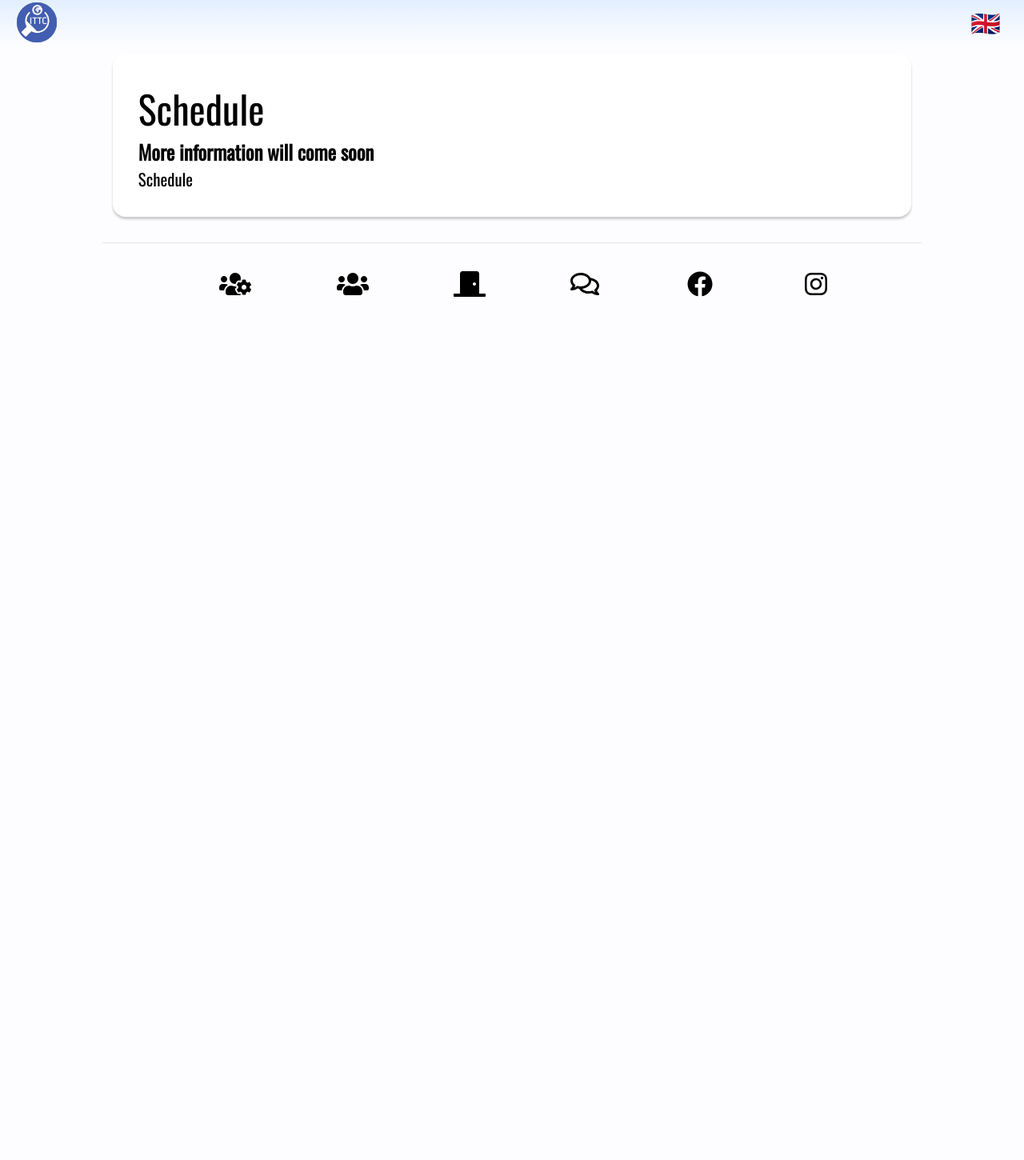
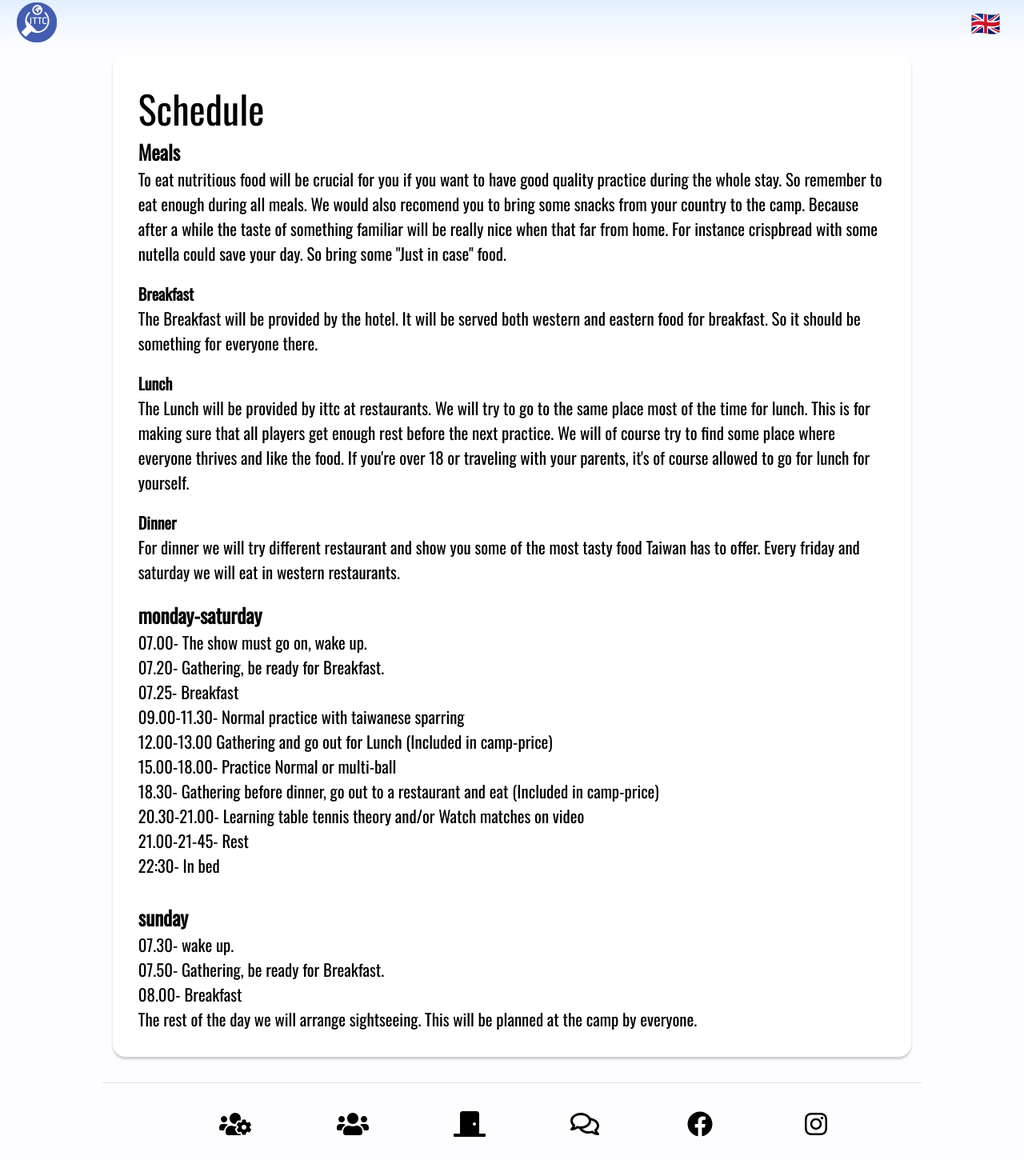
Before and after one commit to mikkelgud/InternationalTableTennisCamp, a React (Create React App) app: page /stay/Taiwan/schedule in a window 1280 px wide. Shown: the whole page at 80% size. Before the commit the page ends 800 px from the top, so only its background shows below. Built offline with nearby package versions, Linux system fonts and the light colour scheme.

Commit message:
Added schedule and corrected details

```diff
--- a/src/components/camps/taiwanCamp/TaiwanPrices.js
+++ b/src/components/camps/taiwanCamp/TaiwanPrices.js
@@ -31,10 +31,11 @@ export default function Expences(props) {
     <li>Camp T-shirt.</li>
       </ul>
       </StyledText>
-      <StyledH3>Prices</StyledH3>
+      <StyledH3>Prices for players</StyledH3>
       <StyledText>
           <ul>
-          <StyledList>Whole camp of 16 days:<br/>--> 11 000 Norwegian krones (or equivalent in euro). </StyledList>
+          <StyledList>Whole camp of 16 days for players:<br/>--> 11 000 Norwegian krones (or equivalent in euro). </StyledList>
+          <StyledList>Whole camp of 16 days traveling companions 9 000 Norwegian </StyledList>
           <StyledList>+ flight (from 6-7000 NOK)</StyledList>
           </ul>
       </StyledText>
--- a/src/components/camps/taiwanCamp/TaiwanSchedule.js
+++ b/src/components/camps/taiwanCamp/TaiwanSchedule.js
@@ -4,6 +4,7 @@ import StyledDiv from '../../../styleguides/StyledTextBoxDiv';
 import { StyledTextSectionHeader } from '../../../styleguides/StyledSectionHeader';
 import { ScrollTop } from '../../../utils/ScrollToTopp';
 import { StyledSTextSectionHeader } from '../../../styleguides/StyledSemiTextSectionHeader';
+import { StyledH3 } from '../../../styleguides/Styledh3';
 
 
 export default function TaiwanSchedule() {
@@ -14,11 +15,58 @@ export default function TaiwanSchedule() {
                 Schedule
             </StyledTextSectionHeader>
             <StyledSTextSectionHeader>
-                More information will come soon
+            Meals
             </StyledSTextSectionHeader>
             <StyledText>
-        Schedule
-
+                To eat nutritious food will be crucial for you if you want to have good quality practice during the whole stay.
+                So remember to eat enough during all meals.
+                We would also recomend you to bring some snacks from your country to the camp.
+                Because after a while the taste of something familiar will be really nice when that far from home.
+                For instance crispbread with some nutella could save your day. So bring some "Just in case" food.
+                </StyledText><br/>
+                <StyledH3>Breakfast</StyledH3>
+                <StyledText>
+                The Breakfast will be provided by the hotel.
+                It will be served both western and eastern food for breakfast.
+                So it should be something for everyone there.
+            </StyledText><br/>
+            <StyledH3>Lunch</StyledH3>
+                <StyledText>
+                The Lunch will be provided by ittc at restaurants.
+                We will try to go to the same place most of the time for lunch.
+                This is for making sure that all players get enough rest before the next practice.
+                We will of course try to find some place where everyone thrives and like the food.
+                If you're over 18 or traveling with your parents, it's of course allowed to go for lunch for yourself.
+            </StyledText><br/>
+            <StyledH3>Dinner</StyledH3>
+                <StyledText>
+                For dinner we will try different restaurant and show you some of the most tasty food Taiwan has to offer.
+                 Every friday and saturday we will eat in western restaurants.
+            </StyledText><br/>
+            <StyledSTextSectionHeader>
+            monday-saturday
+            </StyledSTextSectionHeader>
+            <StyledText>
+            07.00- The show must go on, wake up.<br/>
+            07.20-  Gathering, be ready for Breakfast.<br/>
+            07.25-  Breakfast  <br/>
+            09.00-11.30- Normal practice with taiwanese sparring <br/>
+            12.00-13.00    Gathering and go out for Lunch (Included in camp-price) <br/>
+            15.00-18.00-   Practice Normal or multi-ball<br/>
+            18.30-  Gathering before dinner, go out to a restaurant and eat (Included in camp-price)<br/>
+            20.30-21.00-   Learning table tennis theory and/or Watch matches on video <br/>
+            21.00-21-45-   Rest<br/>
+            22:30- In bed <br/><br/>
+            </StyledText>
+            <StyledSTextSectionHeader>
+            sunday
+            </StyledSTextSectionHeader>
+            <StyledText>
+            07.30- wake up.<br/>
+            07.50-  Gathering, be ready for Breakfast.<br/>
+            08.00-  Breakfast  <br/>
+            The rest of the day we will arrange sightseeing.
+            This will be planned at the camp by everyone.
             </StyledText>
         </StyledDiv>
     )
```
